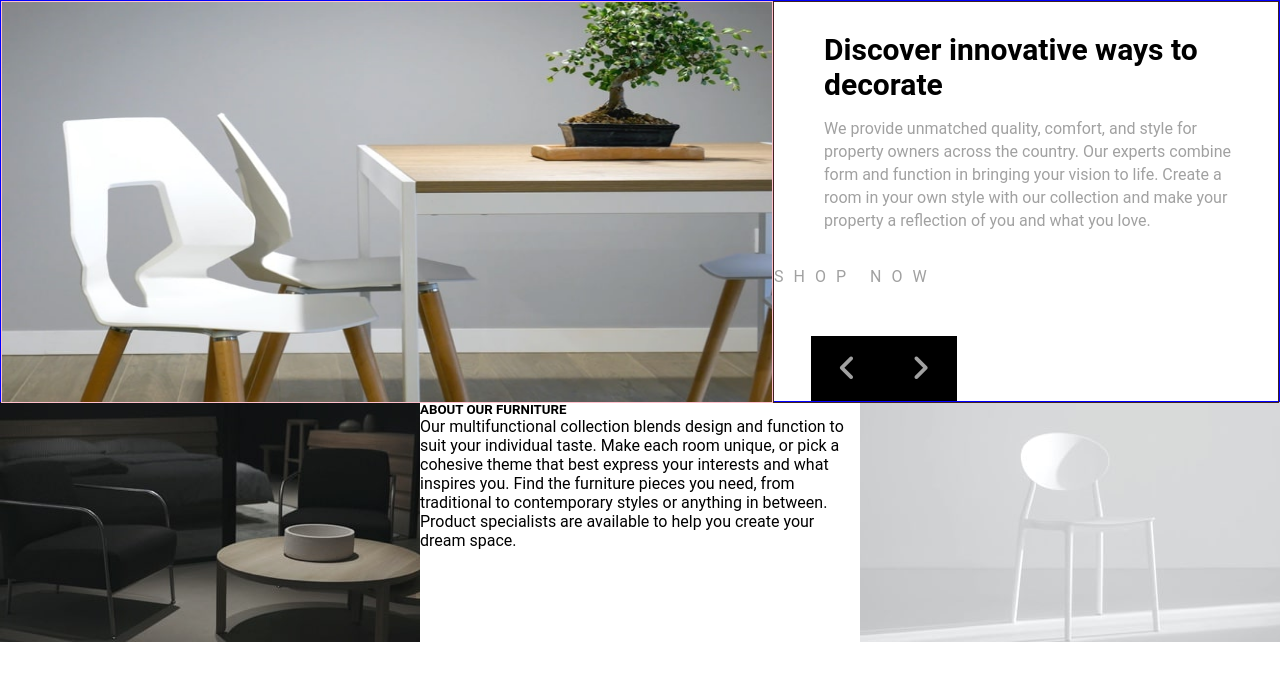
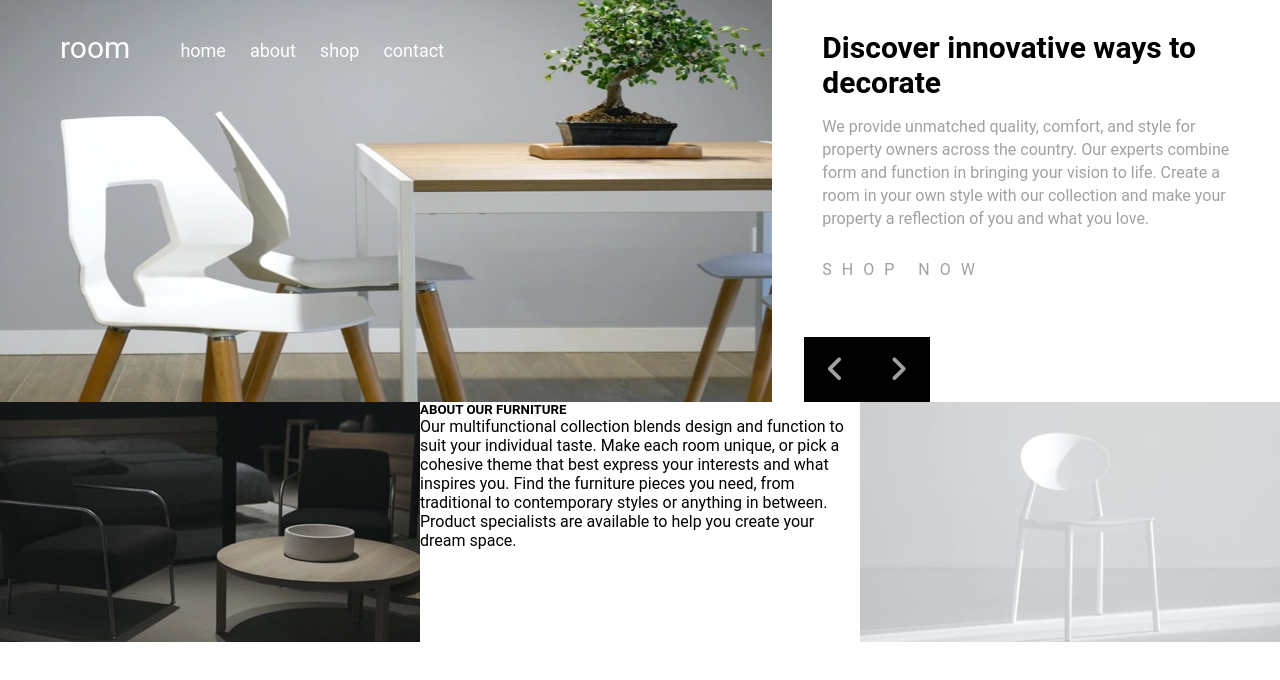
Before and after one commit to MbahNeilvani/Room-Design, a plain HTML site: page main.html in a window 1280 px wide. Drawn offline with Linux system fonts and the light colour scheme.

Commit message:
updated the css file

```diff
--- a/css/style.css
+++ b/css/style.css
@@ -27,7 +27,7 @@ a{
     margin: 30px  0 0 60px;
     padding: 0;
     position: absolute;
-    background-color: blue;
+    z-index: 1;
 }
 
 
@@ -55,11 +55,11 @@ a{
 /* main body */
 
 #discover{
+    /* border: 1px solid red; */
     margin: 0;
     padding: 0;
     position: relative;
     height: 402px;
-    border: blue solid 1px;
 }
 
 .slide_1{
@@ -70,18 +70,11 @@ a{
 
 .img{
     background: url(../img/desktop-image-hero-1.jpg);
-    background-size: 808px 400px;
+    background-size: 808px 402px;
     background-repeat: no-repeat;
     width: 100%;
     height: 402px;
-    border: solid 1px pink;
     padding: 0 600px 0 0;
-}
-
-.para_1 {
-    border: solid 1px rgb(65, 33, 33);
-    /* margin: auto 0;
-    width: 90%; */
 }
 
 .para_1 > h1{
@@ -97,7 +90,8 @@ a{
 }
 
 .span{
-    margin-top: 35px;
+    padding-left: 50px;
+    margin-top: 30px;
 }
 
 .span > p{
@@ -109,14 +103,14 @@ a{
     display: flex;
     position: absolute;
     bottom: .5px;
-    left: 810px;
+    left: 804px;
 }
 
 .left, .right{
     font-size: 30px;
     color: hsl(0, 0%, 63%);
     background-color: hsl(0, 0%, 0%);
-    padding: 15px 27px;
+    padding: 15px 22px;
 }
 
 /* The about section */
```
